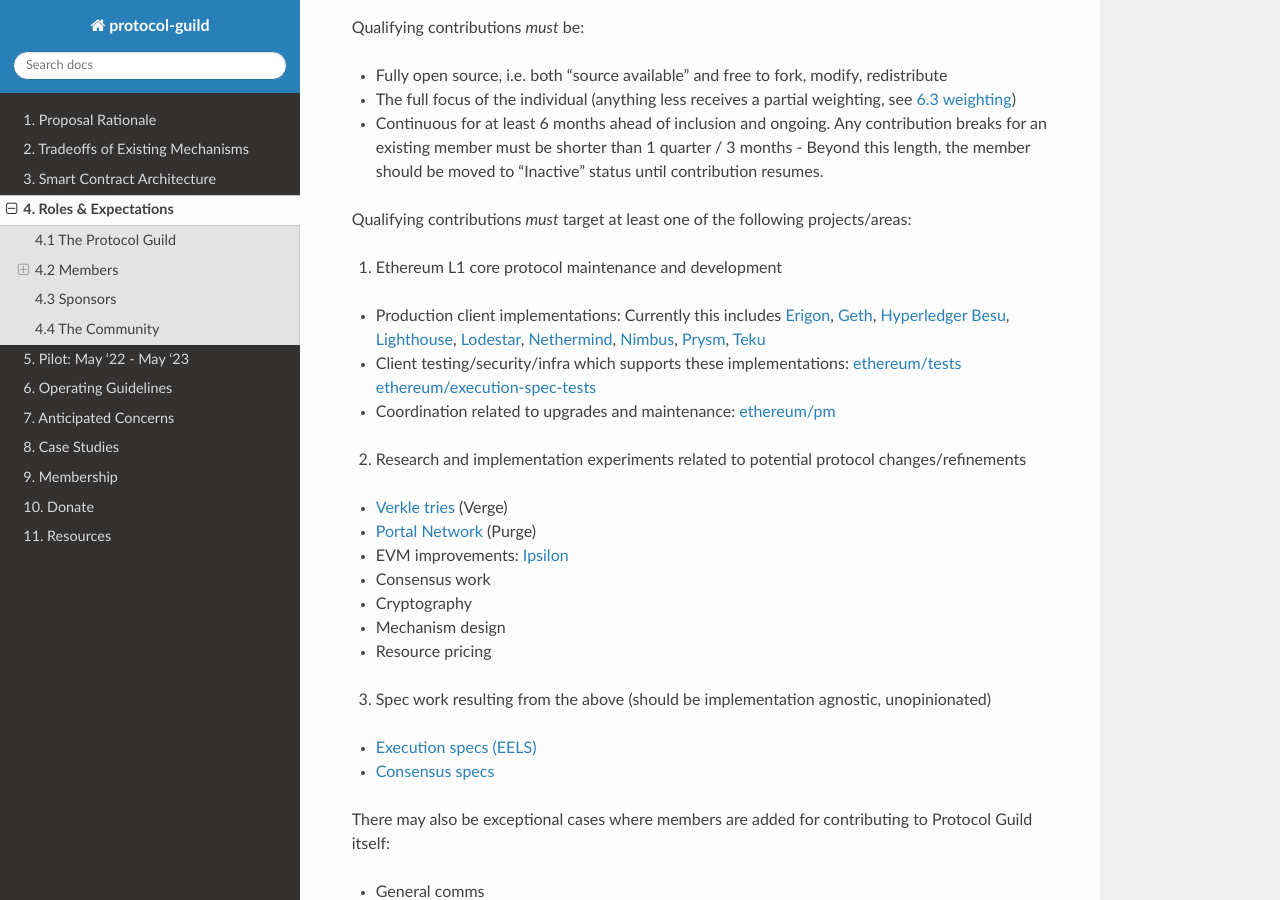
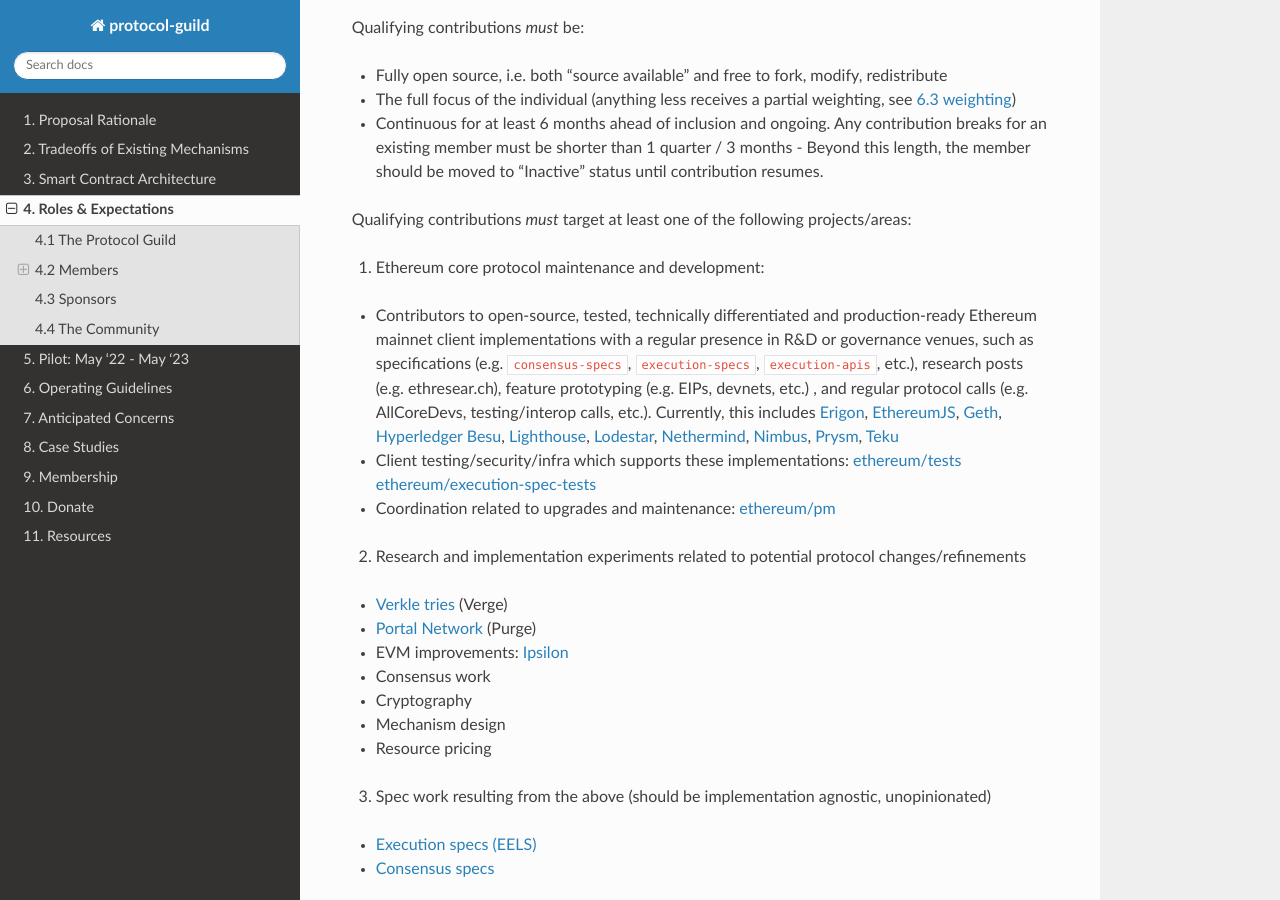
Before and after one commit to protocolguild/documentation, a Sphinx documentation site: the page built from docs/4-roles-expectations.md, in a window 1280 px wide and 900 px high, scrolled down 1314 px. Built offline with Sphinx 7.4.7 and the Read the Docs theme 2.0.0, drawn with Linux system fonts in a browser that asks for light colours.

Commit message:
Update 4-roles-expectations.md
add extended description of client expectations

```diff
--- a/docs/4-roles-expectations.md
+++ b/docs/4-roles-expectations.md
@@ -34,9 +34,9 @@
 
 Qualifying contributions _must_ target at least one of the following projects/areas:
 
-1. Ethereum L1 core protocol maintenance and development
+1. Ethereum core protocol maintenance and development:
 
-- Production client implementations: Currently this includes [Erigon](https://github.com/ledgerwatch/erigon), [Geth](https://github.com/ethereum/go-ethereum), [Hyperledger Besu](https://github.com/hyperledger/besu), [Lighthouse](https://github.com/sigp/lighthouse), [Lodestar](https://github.com/ChainSafe/lodestar), [Nethermind](https://github.com/NethermindEth/nethermind), [Nimbus](https://github.com/status-im/nimbus-eth2), [Prysm](https://github.com/prysmaticlabs/prysm), [Teku](https://github.com/ConsenSys/teku)
+- Contributors to open-source, tested, technically differentiated and production-ready Ethereum mainnet client implementations with a regular presence in R&D or governance venues, such as specifications (e.g. `consensus-specs`, `execution-specs`, `execution-apis`, etc.), research posts (e.g. ethresear.ch), feature prototyping (e.g. EIPs, devnets, etc.) , and regular protocol calls (e.g. AllCoreDevs, testing/interop calls, etc.). Currently, this includes [Erigon](https://github.com/ledgerwatch/erigon), [EthereumJS](https://github.com/ethereumjs),  [Geth](https://github.com/ethereum/go-ethereum), [Hyperledger Besu](https://github.com/hyperledger/besu), [Lighthouse](https://github.com/sigp/lighthouse), [Lodestar](https://github.com/ChainSafe/lodestar), [Nethermind](https://github.com/NethermindEth/nethermind), [Nimbus](https://github.com/status-im/nimbus-eth2), [Prysm](https://github.com/prysmaticlabs/prysm), [Teku](https://github.com/ConsenSys/teku)
 - Client testing/security/infra which supports these implementations: [ethereum/tests](https://github.com/ethereum/tests) [ethereum/execution-spec-tests](https://github.com/ethereum/execution-spec-tests)
 - Coordination related to upgrades and maintenance: [ethereum/pm](https://github.com/ethereum/pm)
 
```
